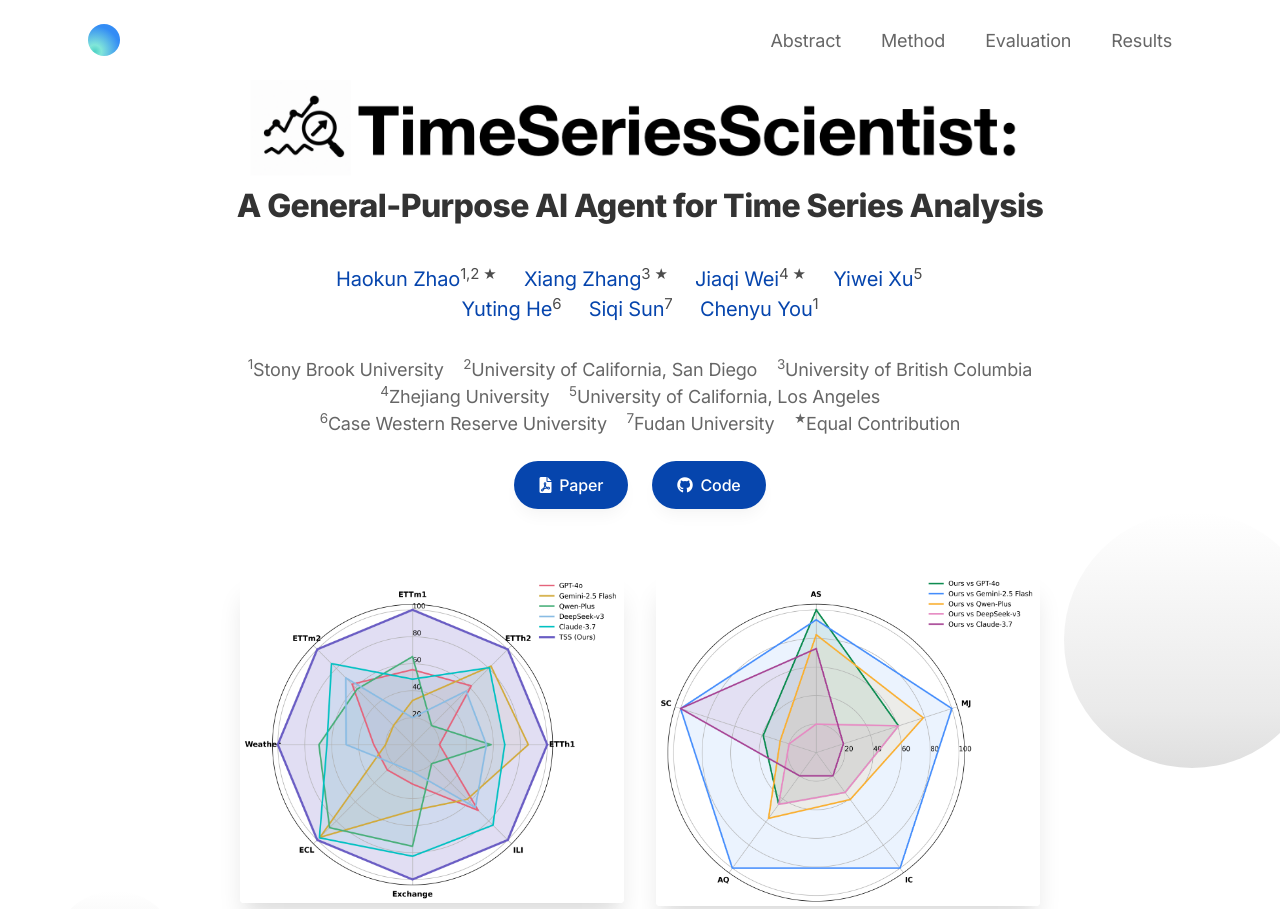
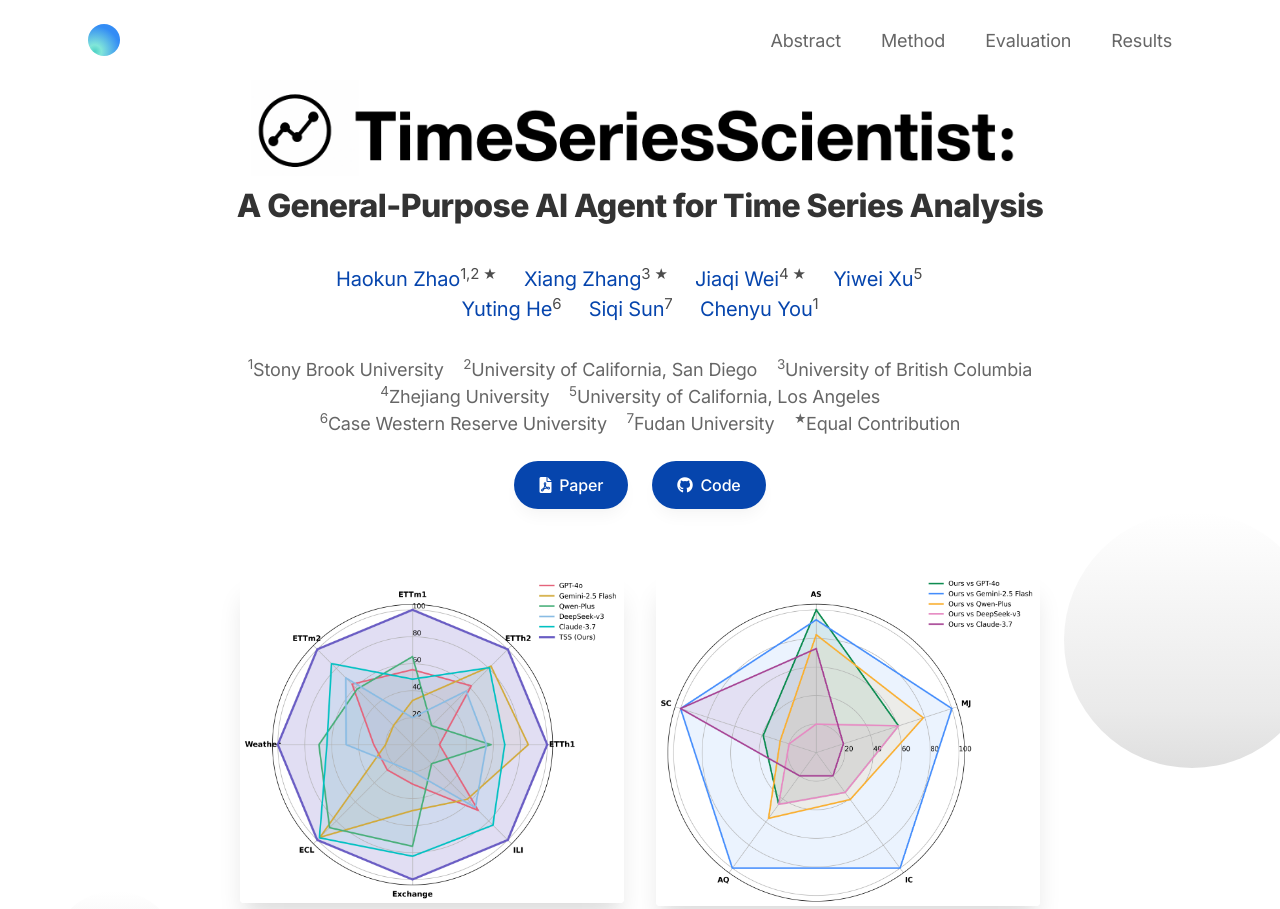
Before and after one commit to Y-Research-SBU/TimeSeriesScientist, a website: page index.html in a window 1280 px wide. Shown: the top 909 px of the page. Drawn offline with Linux system fonts and the light colour scheme; some icons are missing.

Commit message:
Replace logo image in index.html

```diff
--- a/index.html
+++ b/index.html
@@ -163,7 +163,7 @@
                             <div class="mb-4" data-aos="zoom-y-out">
                                 <!-- First line: Logo + PosterGen -->
                                 <div class="flex items-center justify-center mb-3">
-                                    <img src="images/logo2.png" alt="TSci Logo" class="w-auto mr-6 max-w-full" style="height: 6.0rem;">
+                                    <img src="images/logo3.png" alt="TSci Logo" class="w-auto mr-6 max-w-full" style="height: 6.0rem;">
                                     <!-- <h1 class="font-extrabold leading-tighter tracking-tighter" style="font-size: 4.0rem; line-height: 1.0;">
                                         <span style="color: black;">TimeSeriesScientist</span>
                                     </h1> -->
```
